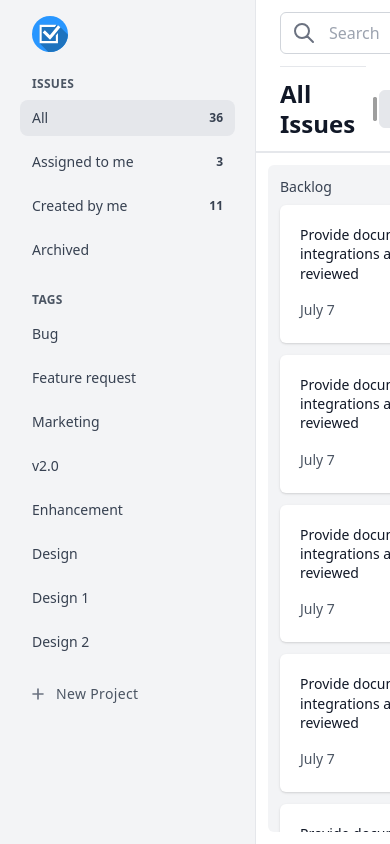
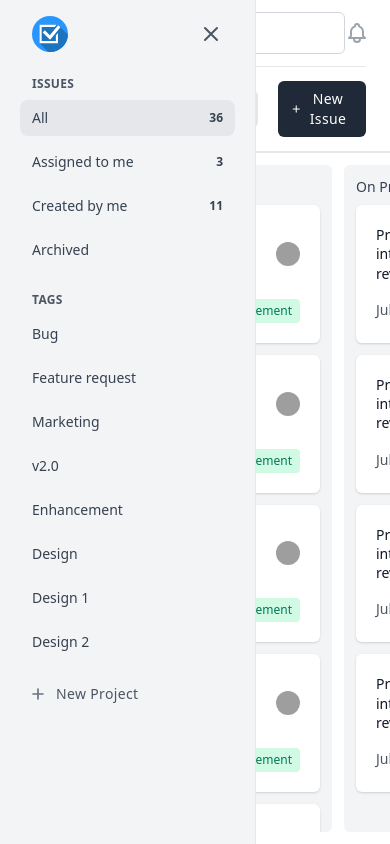
Before and after one commit to sibasishm/jira-clone, a Next.js app: page / in a window 390 px wide. Built offline with nearby package versions, Linux system fonts and the light colour scheme; grey boxes are pictures that could not be loaded; a web font is replaced by a local one.

Commit message:
toggling sidebar

```diff
--- /dev/null
+++ b/components/sidebar.js
@@ -0,0 +1,80 @@
+import Nav from '../components/nav';
+
+const issues = [
+	{ href: '#', label: 'All', value: 36, active: true },
+	{ href: '#', label: 'Assigned to me', value: 3 },
+	{ href: '#', label: 'Created by me', value: 11 },
+	{ href: '#', label: 'Archived' },
+];
+
+const tags = [
+	{ href: '#', label: 'Bug' },
+	{ href: '#', label: 'Feature request' },
+	{ href: '#', label: 'Marketing' },
+	{ href: '#', label: 'v2.0' },
+	{ href: '#', label: 'Enhancement' },
+	{ href: '#', label: 'Design' },
+	{ href: '#', label: 'Design 1' },
+	{ href: '#', label: 'Design 2' },
+];
+
+export default function Sidebar({ isOpen, toggleSidebar }) {
+	return (
+		<aside
+			className={`fixed inset-y-0 left-0 z-10 w-64 px-8 py-4 overflow-auto transition-transform transform ${
+				isOpen ? '-translate-x-full' : 'translate-x-0'
+			}  bg-gray-100 border-r lg:static lg:inset-auto lg:translate-x-0`}
+		>
+			<div className='flex items-center justify-between'>
+				<img className='w-9 h-9' src='/logo.svg' alt='task manager logo' />
+				<button className='text-gray-600 lg:hidden' onClick={toggleSidebar}>
+					<svg
+						className='w-6 h-6'
+						fill='none'
+						stroke='currentColor'
+						viewBox='0 0 24 24'
+						xmlns='http://www.w3.org/2000/svg'
+					>
+						<path
+							strokeLinecap='round'
+							strokeLinejoin='round'
+							strokeWidth={2}
+							d='M6 18L18 6M6 6l12 12'
+						/>
+					</svg>
+				</button>
+			</div>
+			<nav>
+				<h3 className='mt-6 text-xs font-bold tracking-wide text-gray-600 uppercase'>
+					Issues
+				</h3>
+				<Nav links={issues} />
+				<h3 className='mt-6 text-xs font-bold tracking-wide text-gray-600 uppercase'>
+					Tags
+				</h3>
+				<Nav links={tags} />
+				<div className='mt-4 -ml-1'>
+					<button className='flex items-center w-full py-2 text-gray-600 rounded-lg hover:bg-gray-200 focus:bg-gray-200'>
+						<svg
+							className='w-5 h-5 text-gray-500'
+							fill='none'
+							stroke='currentColor'
+							viewBox='0 0 24 24'
+							xmlns='http://www.w3.org/2000/svg'
+						>
+							<path
+								strokeLinecap='round'
+								strokeLinejoin='round'
+								strokeWidth={2}
+								d='M12 6v6m0 0v6m0-6h6m-6 0H6'
+							/>
+						</svg>
+						<span className='ml-2 text-sm font-medium tracking-wide'>
+							New Project
+						</span>
+					</button>
+				</div>
+			</nav>
+		</aside>
+	);
+}
--- a/pages/index.js
+++ b/pages/index.js
@@ -1,26 +1,10 @@
+import * as React from 'react';
 import Head from 'next/head';
+
 import Avatar from '../components/avatar';
 import Card from '../components/card';
 import Column from '../components/column';
-import Nav from '../components/nav';
-
-const issues = [
-	{ href: '#', label: 'All', value: 36, active: true },
-	{ href: '#', label: 'Assigned to me', value: 3 },
-	{ href: '#', label: 'Created by me', value: 11 },
-	{ href: '#', label: 'Archived' },
-];
-
-const tags = [
-	{ href: '#', label: 'Bug' },
-	{ href: '#', label: 'Feature request' },
-	{ href: '#', label: 'Marketing' },
-	{ href: '#', label: 'v2.0' },
-	{ href: '#', label: 'Enhancement' },
-	{ href: '#', label: 'Design' },
-	{ href: '#', label: 'Design 1' },
-	{ href: '#', label: 'Design 2' },
-];
+import Sidebar from '../components/sidebar';
 
 const users = [
 	{
@@ -46,6 +30,10 @@ const users = [
 ];
 
 export default function IndexPage() {
+	const [isSidebarOpen, setIsSidebarOpen] = React.useState(false);
+
+	const toggleSidebar = () => setIsSidebarOpen(!isSidebarOpen);
+
 	return (
 		<>
 			<Head>
@@ -59,21 +47,17 @@ export default function IndexPage() {
 				<title>Jira - Clone</title>
 			</Head>
 			<div className='flex h-screen'>
-				<aside className='w-64 px-8 py-4 overflow-auto bg-gray-100 border-r'>
-					<img className='w-9 h-9' src='/logo.svg' alt='task manager logo' />
-					<nav>
-						<h3 className='mt-6 text-xs font-bold tracking-wide text-gray-600 uppercase'>
-							Issues
-						</h3>
-						<Nav links={issues} />
-						<h3 className='mt-6 text-xs font-bold tracking-wide text-gray-600 uppercase'>
-							Tags
-						</h3>
-						<Nav links={tags} />
-						<div className='mt-4 -ml-1'>
-							<button className='flex items-center w-full py-2 text-gray-600 rounded-lg hover:bg-gray-200 focus:bg-gray-200'>
+				<Sidebar isOpen={isSidebarOpen} toggleSidebar={toggleSidebar} />
+				<div className='flex flex-col flex-1 min-w-0 overflow-hidden bg-white'>
+					<div className='border-b-2 border-gray-200'>
+						<header className='px-6'>
+							<div className='flex items-center justify-between py-3 border-b border-gray-200'>
+								<button
+									onClick={toggleSidebar}
+									className='text-gray-600 lg:hidden'
+								>
 									<svg
-									className='w-5 h-5 text-gray-500'
+										className='w-6 h-6'
 										fill='none'
 										stroke='currentColor'
 										viewBox='0 0 24 24'
@@ -83,20 +67,10 @@ export default function IndexPage() {
 											strokeLinecap='round'
 											strokeLinejoin='round'
 											strokeWidth={2}
-										d='M12 6v6m0 0v6m0-6h6m-6 0H6'
+											d='M4 6h16M4 12h16M4 18h7'
 										/>
 									</svg>
-								<span className='ml-2 text-sm font-medium tracking-wide'>
-									New Project
-								</span>
 								</button>
-						</div>
-					</nav>
-				</aside>
-				<div className='flex flex-col flex-1 min-w-0 overflow-hidden bg-white'>
-					<div className='border-b-2 border-gray-200'>
-						<header className='px-6'>
-							<div className='flex items-center justify-between py-3 border-b border-gray-200'>
 								<div className='relative'>
 									<span className='absolute inset-y-0 left-0 flex items-center pl-3'>
 										<svg
```
Lines whose indentation alone changed are shown as unchanged.
